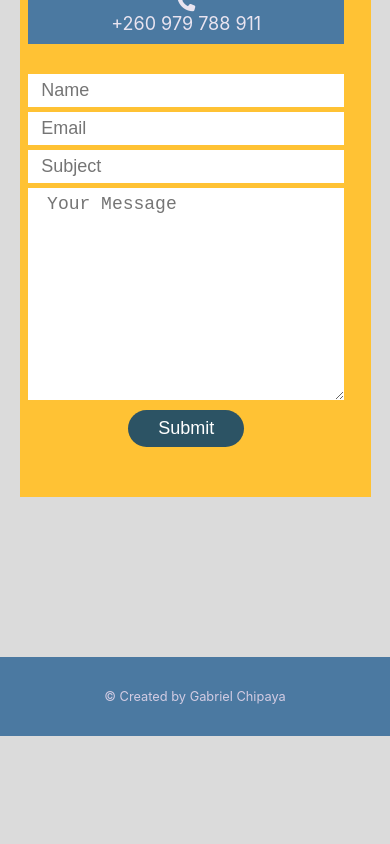
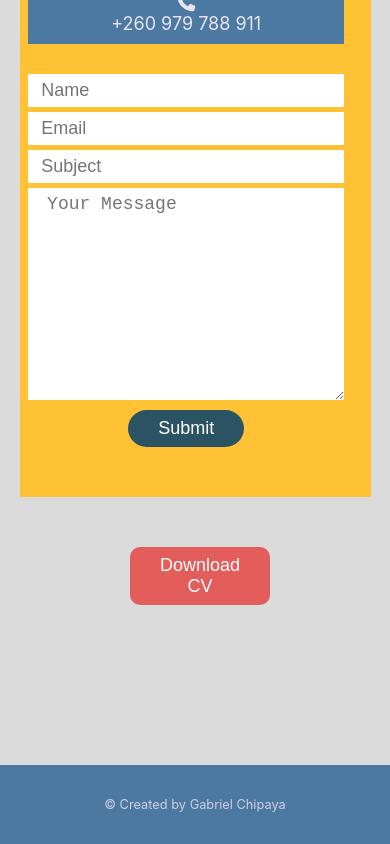
Before and after one commit to GABE400/my_Portfolio, a React (Create React App) app: page / in a window 390 px wide. Shown: the part 5169-6013 px from the top of the page. Before the commit the page ends 5905 px from the top, so only its background shows below. Built offline with nearby package versions, Linux system fonts and the light colour scheme.

Commit message:
react commit

```diff
--- a/src/components/Contact/Contact.css
+++ b/src/components/Contact/Contact.css
@@ -83,6 +83,16 @@ form button:hover {
   cursor: pointer;
 }
 
+.contact .btnCv {
+  border: none;
+  background: var(--color-red);
+  padding: 8px 30px;
+  font-size: 18px;
+  border-radius: 10px;
+  color: white;
+  display: none;
+}
+
 @media only screen and (max-width: 500px) {
   /* For mobile phones: */
   .container-contact {
@@ -124,4 +134,15 @@ form button:hover {
   .text {
     margin-bottom: 30px;
   }
+
+  .contact .btnCv {
+    border: none;
+    background: var(--color-red);
+    padding: 8px 30px;
+    font-size: 18px;
+    border-radius: 10px;
+    color: white;
+    display: block;
+    margin: 0 130px;
+  }
 }
--- a/src/components/Contact/Contact.js
+++ b/src/components/Contact/Contact.js
@@ -48,6 +48,9 @@ const Contact = () => {
           </form>
         </div>
       </div>
+      <button className='btnCv' type='submit' value='Submit'>
+        Download CV
+      </button>
       <ScrollToTop smooth top='20' />
     </section>
   );
```
